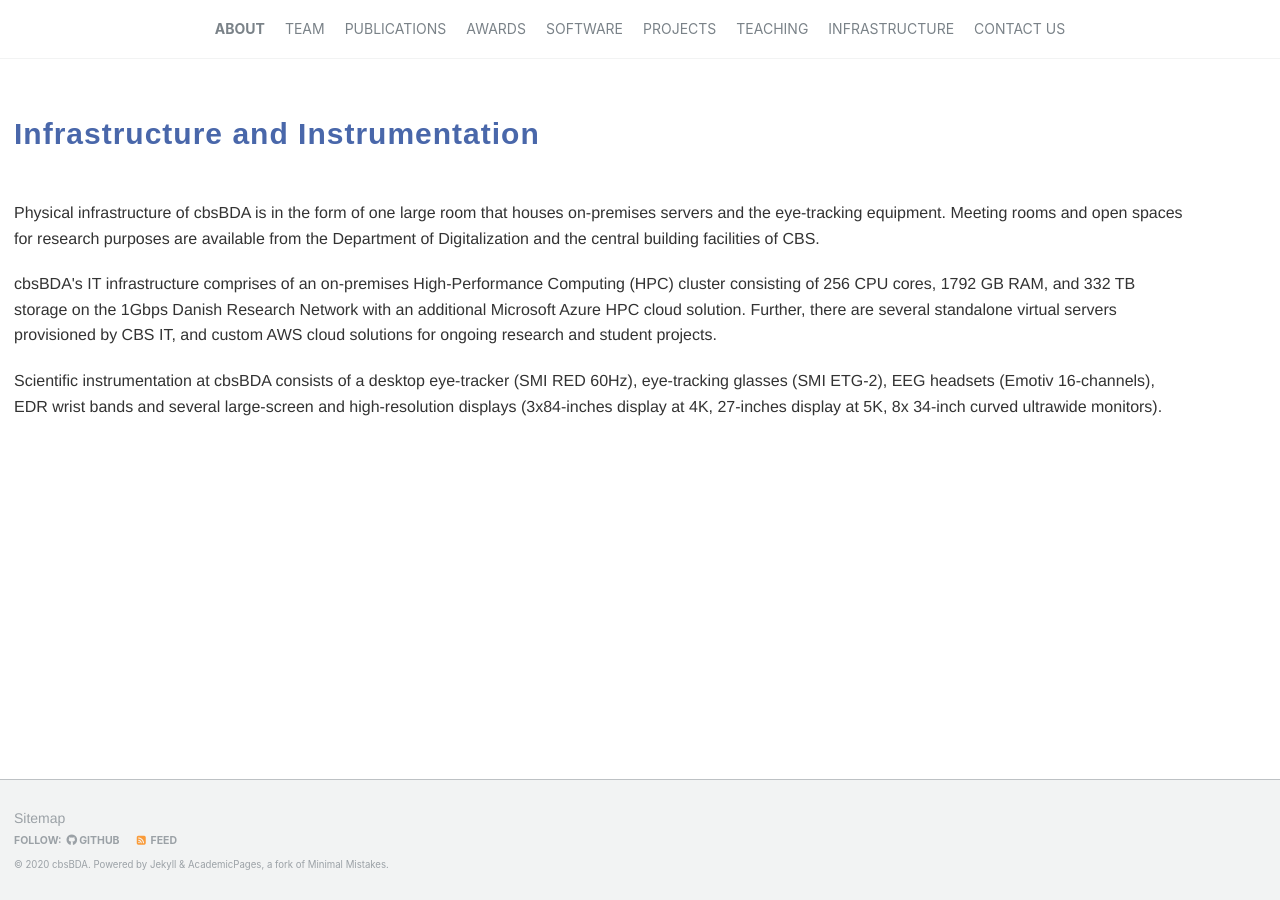
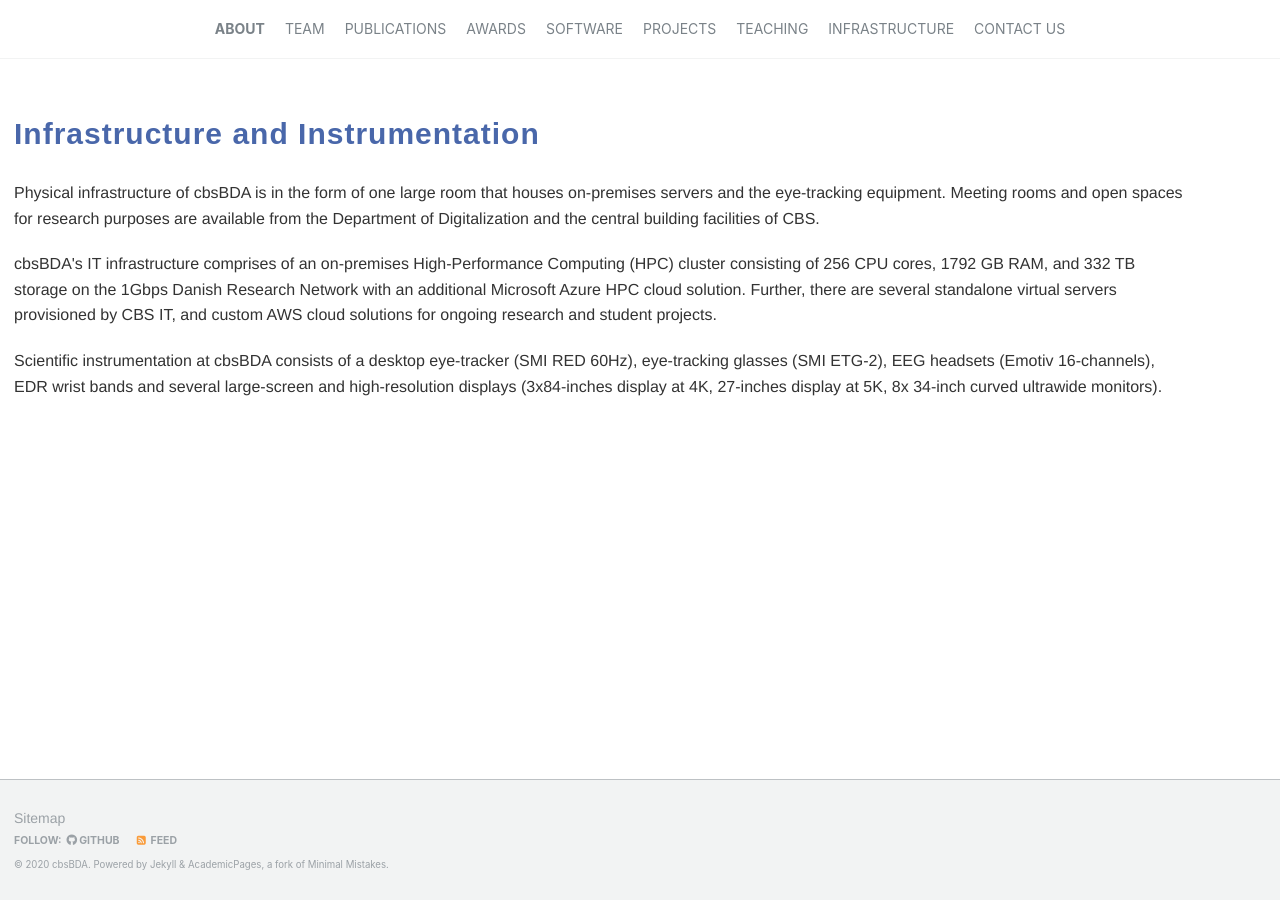
Before and after one commit to cbsBDA/cbsBDA-homepage, a Jekyll site: the page built from _pages/infrastructure.md, in a window 1280 px wide. Built offline with Jekyll 4.4.1, drawn with Linux system fonts in a browser that asks for light colours; nearby versions of some CDN libraries.

Commit message:
Update infrastructure.md

```diff
--- a/_pages/infrastructure.md
+++ b/_pages/infrastructure.md
@@ -23,10 +23,6 @@ author_profile: true
   </div>
   <div class="container p-0 m-0">
     <div class="row">
-      <div class="col-lg-2 col-lg-offset-5"> <br>
-      </div>
-    </div>
-    <div class="row">
       <div class="col-xs-12 col-sm-12 col-md-12">
         <p>Physical infrastructure of cbsBDA is in the form of one large room that houses on-premises servers and the eye-tracking equipment. Meeting rooms and open spaces for research purposes are available from the Department of Digitalization and the central building facilities of CBS. </p>
         <p>cbsBDA's IT infrastructure comprises of an on-premises High-Performance Computing (HPC) cluster consisting of  256 CPU cores, 1792 GB RAM, and 332  TB  storage on the 1Gbps Danish Research Network with an additional Microsoft Azure HPC cloud solution. Further, there are several standalone virtual servers provisioned by CBS IT, and custom AWS cloud solutions for ongoing research and student projects. </p>
```
